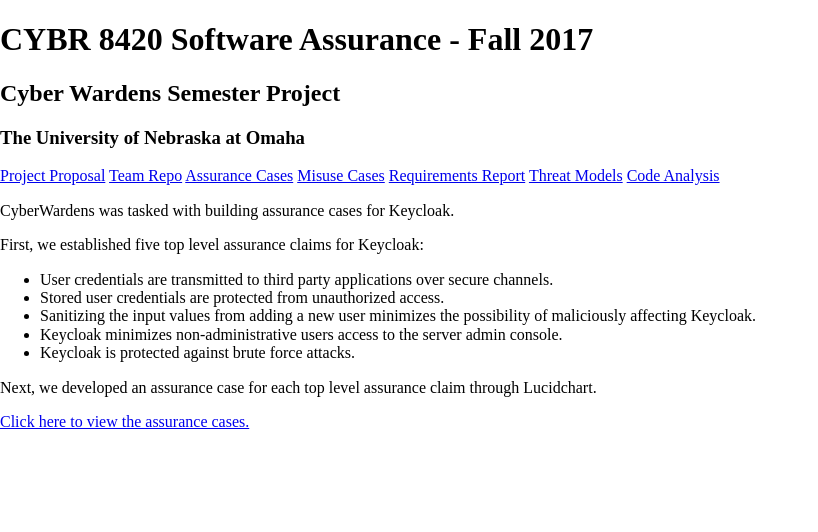
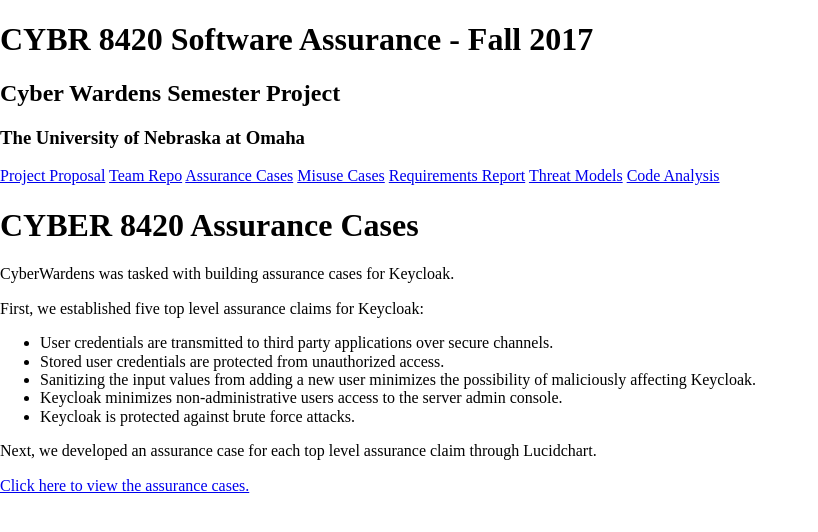
Before and after one commit to DanielLucier/CYBER8420-SemesterProject, a Jekyll site: the page built from misc/pages/AssuranceCases.md, in a window 1280 px wide. Shown: the top 532 px of the page, without its empty margins (0-818 px from the left). Built offline with Jekyll 4.4.1, drawn with Linux system fonts in a browser that asks for light colours; nearby versions of some CDN libraries; library files that are not in the unit come from our copies.

Commit message:
Update AssuranceCases.md

```diff
--- a/misc/pages/AssuranceCases.md
+++ b/misc/pages/AssuranceCases.md
@@ -3,6 +3,8 @@ layout: default
 title: 8420 Assurance Cases
 description: CYBR 8420 Assurance Cases
 ---
+CYBER 8420 Assurance Cases
+==========================
 CyberWardens was tasked with building assurance cases for Keycloak.
 
 First, we established five top level assurance claims for Keycloak:
```
